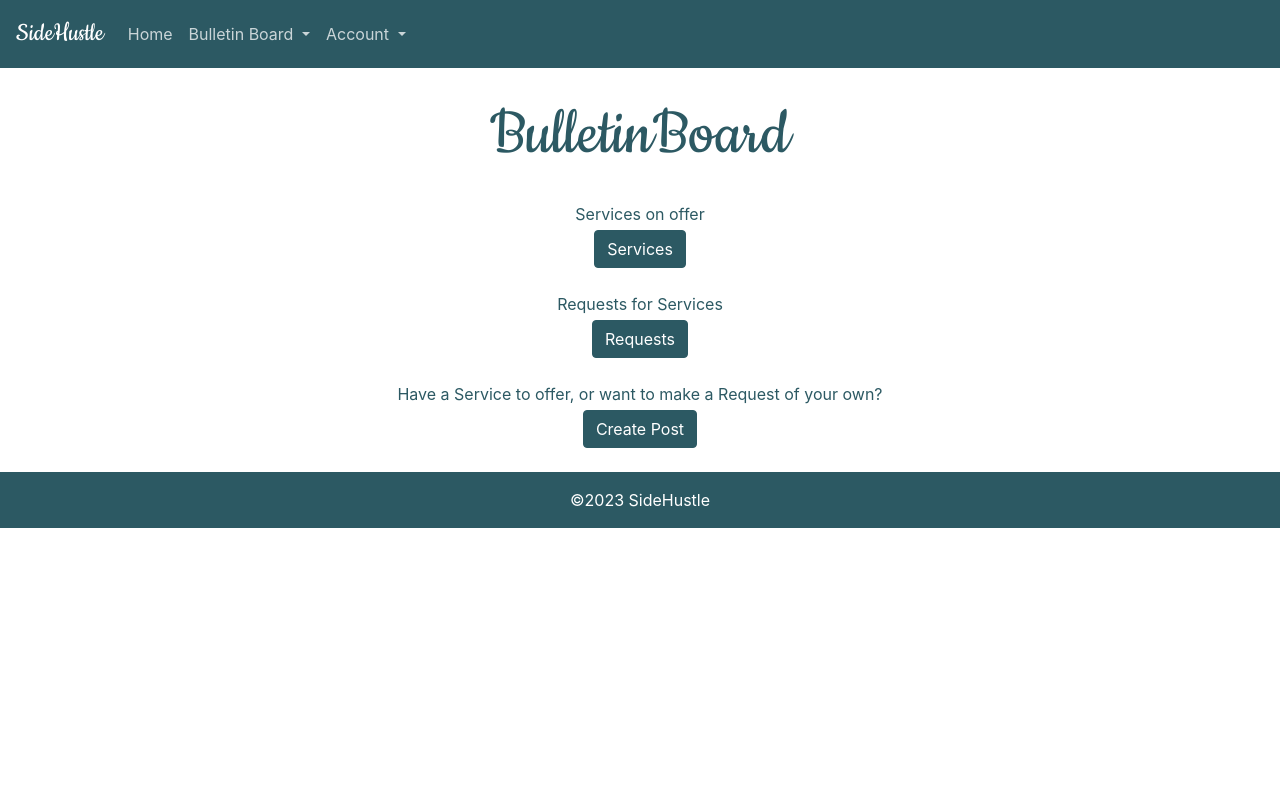
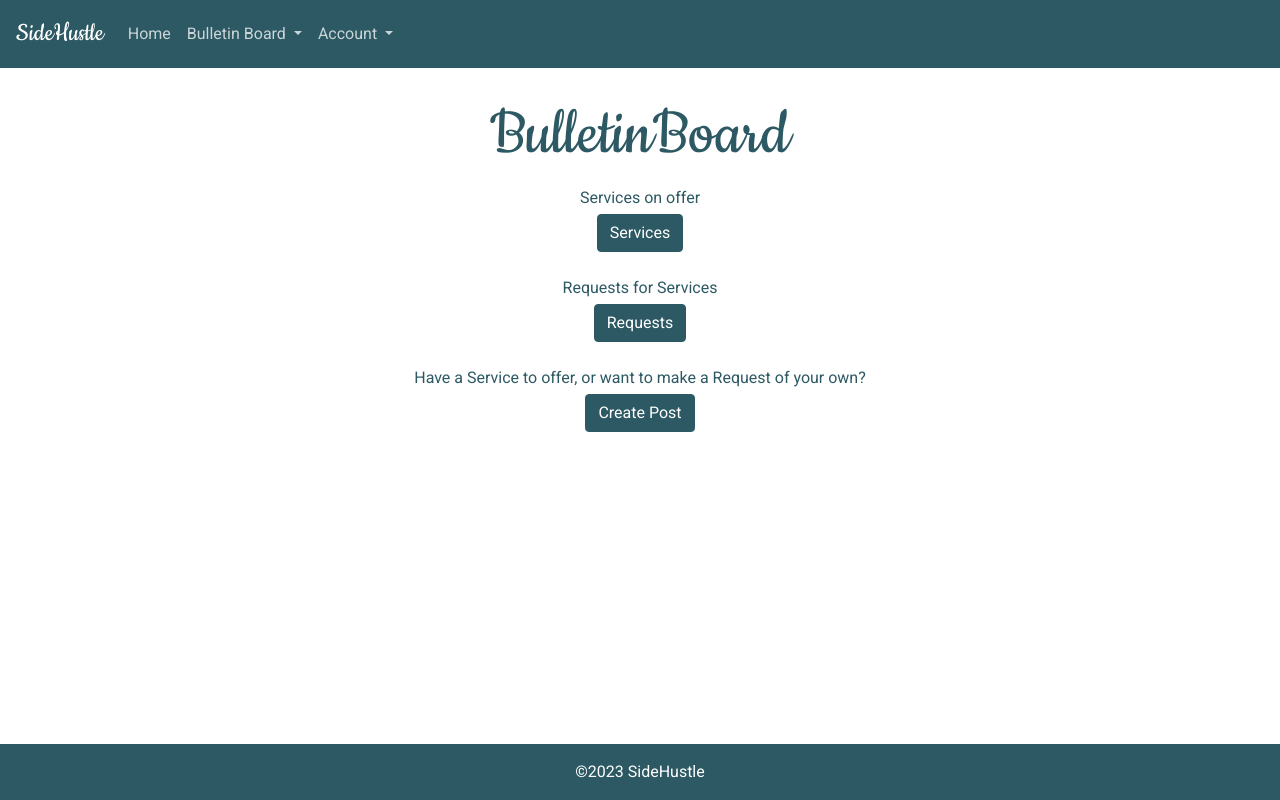
Before and after one commit to adammkeane/work-app-pp4, a Django app: page /bulletin/ in a window 1280 px wide. Run offline with Django 3.2, Linux system fonts and the light colour scheme; some libraries are stand-ins or nearby versions.

Commit message:
Make footer sticky

```diff
--- a/static/css/style.css
+++ b/static/css/style.css
@@ -1,8 +1,8 @@
 @import url('https://fonts.googleapis.com/css2?family=Cookie&family=Roboto&display=swap');
 
-/* body {
+body {
    font-family: 'Roboto', sans-serif;
-} */
+}
 
 /* Nav Bar */
 .navbar-dark .navbar-nav .nav-link {
@@ -75,6 +75,8 @@ h1 span,
    margin-bottom: 0;
 }
 
+/*  */
+
 h1 span {
    font-size: 4.5rem;
 }
--- a/templates/base.html
+++ b/templates/base.html
@@ -1,7 +1,7 @@
 {% load static %}
 
 <!DOCTYPE html>
-<html lang="en">
+<html class="h-100" lang="en">
 
 <head>
     <meta charset="UTF-8">
@@ -16,7 +16,7 @@
     <title>{% block title %}Side Hustle{% endblock title %}</title>
 </head>
 
-<body>
+<body class="d-flex flex-column h-100">
     <!-- Navigation -->
     <nav class="navbar navbar-expand-lg navbar-dark bg-dark mb-4">
         <a class="navbar-brand align-middle" href="{% url 'home' %}">SideHustle</a>
@@ -65,14 +65,14 @@
         </div>
     </nav>
 
-    <main>
+    <main class="flex-shrink-0 mb-4" role="main">
         {% block content %}
         <!-- Content Goes here -->
         {% endblock content %}
     </main>
     <!-- Footer -->
-    <footer class="navbar navbar-expand-lg navbar-dark bg-dark mt-4 justify-content-center">
-        <p class="navbar-text text" id="footer-copyright">&copy;2023 SideHustle</p>
+    <footer class="navbar bg-dark mt-auto justify-content-center py-3">
+        <p id="footer-copyright">&copy;2023 SideHustle</p>
     </footer>
     <script src="https://cdn.jsdelivr.net/npm/jquery@3.5.1/dist/jquery.slim.min.js"
         integrity="sha384-DfXdz2htPH0lsSSs5nCTpuj/zy4C+OGpamoFVy38MVBnE+IbbVYUew+OrCXaRkfj" crossorigin="anonymous">
--- a/templates/bulletin.html
+++ b/templates/bulletin.html
@@ -49,7 +49,7 @@ Bulletin Board - {{ post.get_post_type_display }}s - Side Hustle
 {% endfor %}
 
 {% if is_paginated %}
-<nav aria-label="Page navigation" class="mt-4">
+<nav aria-label="Page navigation" class="mt-5">
     <ul class="pagination justify-content-center">
         {% if page_obj.has_previous %}
         <li class="page-item"><a href="?page={{ page_obj.previous_page_number }}" class="page-link">&laquo; PREV </a></li>
--- a/templates/bulletin_home.html
+++ b/templates/bulletin_home.html
@@ -6,10 +6,9 @@
 {% block content %}
 
 <div class="container justify-content-center text-center">
-    <div class="mt-4">
+    <div>
         <h1><span>BulletinBoard</span></h1>
-    </div>
-    <div class="mt-4">
+    <div>
         <p class="mb-1">Services on offer</p>
         <a class=" btn btn-primary" href="{% url 'bulletin_services' %}">Services</a>
     </div>
```
